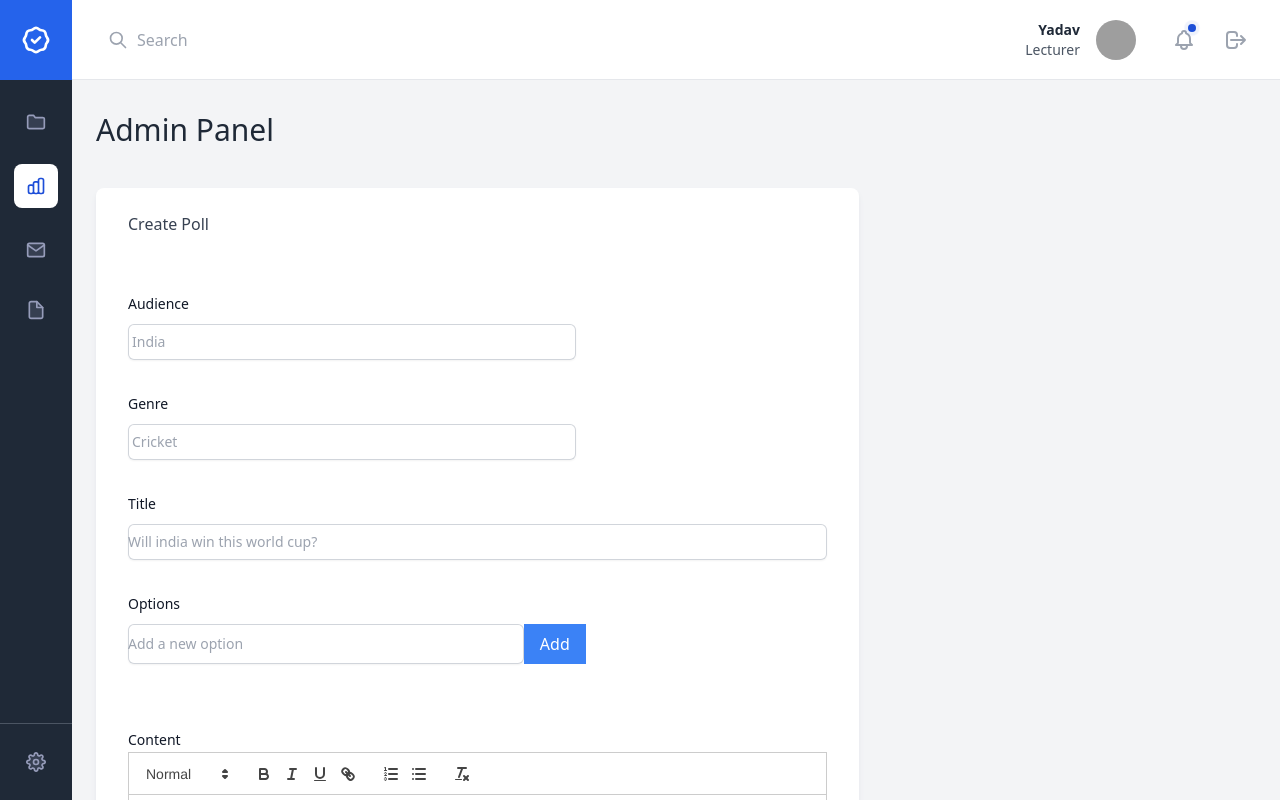
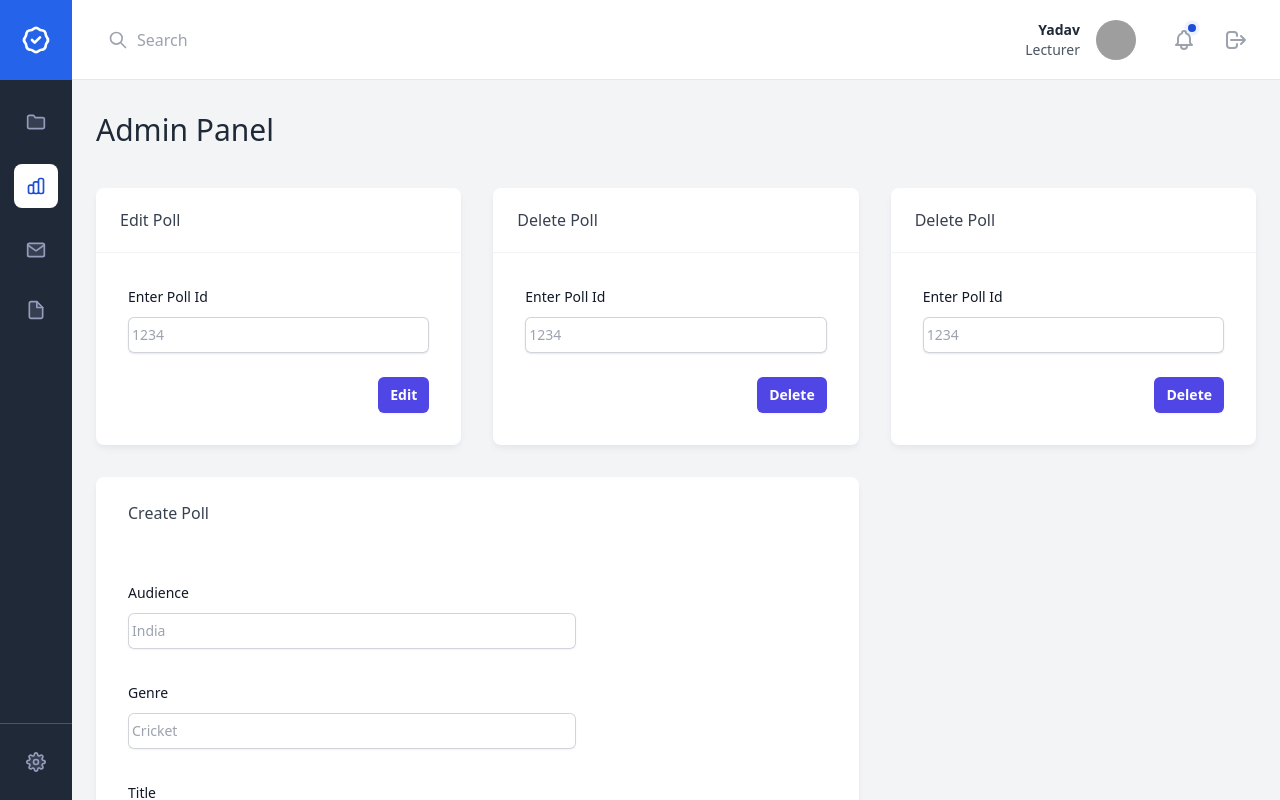
Before and after one commit to sammkinng/admin, a Vue app: page /poll in a window 1280 px wide. Built offline with nearby package versions, Linux system fonts and the light colour scheme; grey boxes are pictures that could not be loaded.

Commit message:
before images

```diff
--- a/src/pages/Poll.vue
+++ b/src/pages/Poll.vue
@@ -12,30 +12,99 @@
 
     <section class="grid grid-cols-1 gap-8 px-6 xl:grid-cols-3 2xl:grid-cols-4 md:grid-cols-2 ">
 
+        <div class=" bg-white rounded-lg shadow-md shadow-gray-200 lg:row-span-2">
+            <div class="px-6 py-5 border-b border-gray-100">
+                <h2 class="font-medium text-gray-700">Edit Poll</h2>
+            </div>
+
+            <div class="p-8 col-span-full">
+                <form>
+                    <div class="col-span-full">
+                        <label for="pid" class="block text-sm font-medium leading-6 text-gray-900">
+                            Enter Poll Id</label>
+                        <div class="mt-2">
+                            <div
+                                class="flex rounded-md shadow-sm ring-1 ring-inset ring-gray-300 focus-within:ring-2 focus-within:ring-inset focus-within:ring-indigo-600 sm:max-w-md">
+                                <input v-model="id" type="text" name="pid" required id="pid"
+                                    class="block w-full rounded-md border-0 py-1.5 text-gray-900 shadow-sm ring-1 ring-inset ring-gray-300 placeholder:text-gray-400 focus:ring-2 focus:ring-inset focus:ring-indigo-600 sm:text-sm sm:leading-6 px-1"
+                                    placeholder="1234" />
+                            </div>
+                        </div>
+                    </div>
+                    <div class="mt-6 flex items-center justify-end gap-x-6">
+                        <button type="submit"
+                            class="rounded-md bg-indigo-600 px-3 py-2 text-sm font-semibold text-white shadow-sm hover:bg-indigo-500 focus-visible:outline focus-visible:outline-2 focus-visible:outline-offset-2 focus-visible:outline-indigo-600">Edit</button>
+                    </div>
+                </form>
+            </div>
+        </div>
+        <div class=" bg-white rounded-lg shadow-md shadow-gray-200 lg:row-span-2">
+            <div class="px-6 py-5 border-b border-gray-100">
+                <h2 class="font-medium text-gray-700">Delete Poll</h2>
+            </div>
+
+            <div class="p-8 col-span-full">
+                <form>
+                    <div class="col-span-full">
+                        <label for="pid" class="block text-sm font-medium leading-6 text-gray-900">
+                            Enter Poll Id</label>
+                        <div class="mt-2">
+                            <div
+                                class="flex rounded-md shadow-sm ring-1 ring-inset ring-gray-300 focus-within:ring-2 focus-within:ring-inset focus-within:ring-indigo-600 sm:max-w-md">
+                                <input v-model="id" type="text" name="pid" required id="pid"
+                                    class="block w-full rounded-md border-0 py-1.5 text-gray-900 shadow-sm ring-1 ring-inset ring-gray-300 placeholder:text-gray-400 focus:ring-2 focus:ring-inset focus:ring-indigo-600 sm:text-sm sm:leading-6 px-1"
+                                    placeholder="1234" />
+                            </div>
+                        </div>
+                    </div>
+                    <div class="mt-6 flex items-center justify-end gap-x-6">
+                        <button type="submit"
+                            class="rounded-md bg-indigo-600 px-3 py-2 text-sm font-semibold text-white shadow-sm hover:bg-indigo-500 focus-visible:outline focus-visible:outline-2 focus-visible:outline-offset-2 focus-visible:outline-indigo-600">Delete</button>
+                    </div>
+                </form>
+            </div>
+        </div>
+
+        <div class=" bg-white rounded-lg shadow-md shadow-gray-200 lg:row-span-2">
+            <div class="px-6 py-5 border-b border-gray-100">
+                <h2 class="font-medium text-gray-700">Delete Poll</h2>
+            </div>
+
+            <div class="p-8 col-span-full">
+                <form>
+                    <div class="col-span-full">
+                        <label for="pid" class="block text-sm font-medium leading-6 text-gray-900">
+                            Enter Poll Id</label>
+                        <div class="mt-2">
+                            <div
+                                class="flex rounded-md shadow-sm ring-1 ring-inset ring-gray-300 focus-within:ring-2 focus-within:ring-inset focus-within:ring-indigo-600 sm:max-w-md">
+                                <input v-model="id" type="text" name="pid" required id="pid"
+                                    class="block w-full rounded-md border-0 py-1.5 text-gray-900 shadow-sm ring-1 ring-inset ring-gray-300 placeholder:text-gray-400 focus:ring-2 focus:ring-inset focus:ring-indigo-600 sm:text-sm sm:leading-6 px-1"
+                                    placeholder="1234" />
+                            </div>
+                        </div>
+                    </div>
+                    <div class="mt-6 flex items-center justify-end gap-x-6">
+                        <button type="submit"
+                            class="rounded-md bg-indigo-600 px-3 py-2 text-sm font-semibold text-white shadow-sm hover:bg-indigo-500 focus-visible:outline focus-visible:outline-2 focus-visible:outline-offset-2 focus-visible:outline-indigo-600">Delete</button>
+                    </div>
+                </form>
+            </div>
+        </div>
         <div
             class="flex flex-col justify-center px-8 py-6 bg-white rounded-lg shadow-md shadow-gray-200 md:col-span-2 md:row-span-2 gap-y-4 gap-x-8 ">
             <div class="sm:flex sm:items-center sm:justify-between">
                 <h2 class="font-medium text-gray-700">Create Poll</h2>
             </div>
-
-
             <InsertPoll poll="poll"></InsertPoll>
-
         </div>
-
-
-
-
 
     </section>
 </template>
 
 <script>
-import {  deleteDoc,doc  } from 'firebase/firestore/lite';
 
 import InsertPoll from '../components/InsertPoll.vue';
-import { db } from '../main';
-
 
 export default {
     components: {
@@ -43,7 +112,7 @@ export default {
     },
     data() {
         return {
-            audience: ''
+            id: ''
         }
     },
 
```
